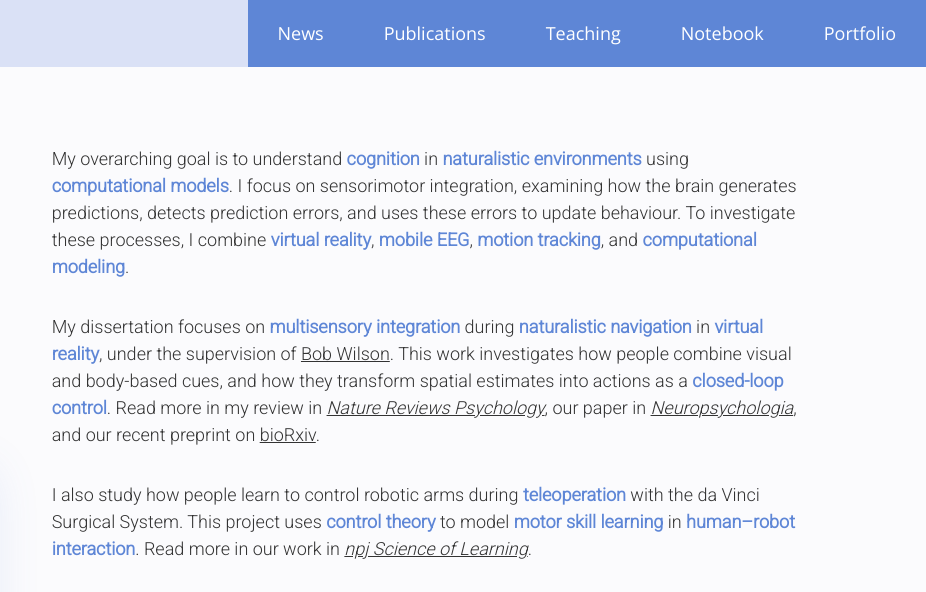
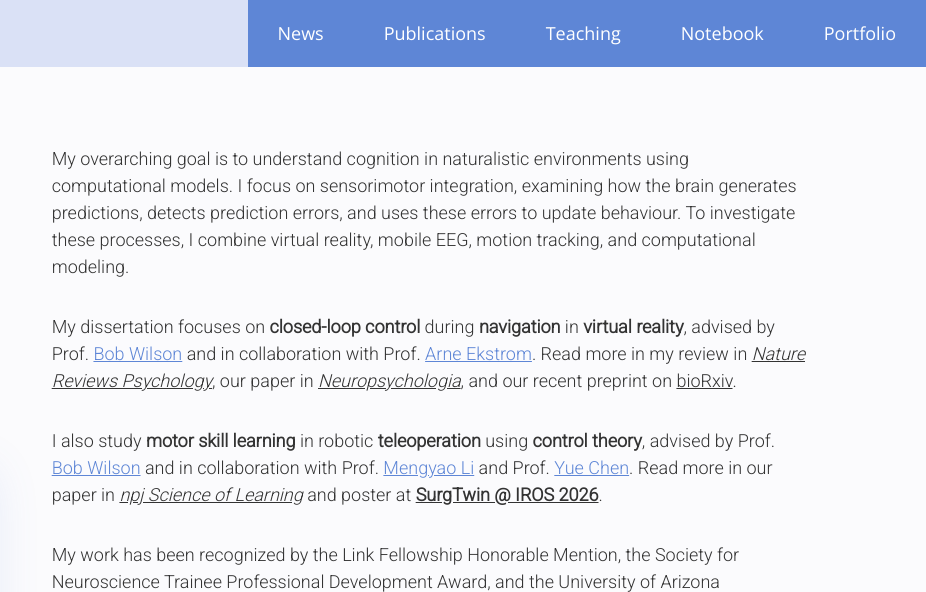
Before and after one commit to yinqihuang/yinqihuang.github.io, a plain HTML site: page index.html in a window 1280 px wide. Shown: the top 592 px of the page, 354-1280 px from the left. Drawn offline with nearby package versions, Linux system fonts and the light colour scheme; a script that the page names is missing.

Commit message:
update intro and neurips url

```diff
--- a/index.html
+++ b/index.html
@@ -36,6 +36,16 @@
         })();
     </script>
     <style>
+        #intro a,
+        #intro b,
+        #intro strong {
+            color: inherit;
+        }
+
+        #intro a.person-link {
+            color: #5e86d6;
+        }
+
         @media (min-width: 901px) {
             .profile-column {
                 top: 58px;
@@ -291,15 +301,15 @@
             <div class="w3-container" id="self-intro">
                 <div id="intro">
                     <p style="text-align:left; padding-bottom:1rem;">
-                        My overarching goal is to understand <b>cognition</b> in <b>naturalistic environments</b> using <b>computational models</b>. I focus on sensorimotor integration, examining how the brain generates predictions, detects prediction errors, and uses these errors to update behaviour. To investigate these processes, I combine <b>virtual reality</b>, <b>mobile EEG</b>, <b>motion tracking</b>, and <b>computational modeling</b>.
+                        My overarching goal is to understand cognition in naturalistic environments using computational models. I focus on sensorimotor integration, examining how the brain generates predictions, detects prediction errors, and uses these errors to update behaviour. To investigate these processes, I combine virtual reality, mobile EEG, motion tracking, and computational modeling.
                     </p>
 
                     <p style="text-align:left; padding-bottom:1rem;">
-                        My dissertation focuses on <b>multisensory integration</b> during <b>naturalistic navigation</b> in <b>virtual reality</b>, under the supervision of <a href="https://scholar.google.com/citations?user=4LxikSIAAAAJ&hl=en">Bob Wilson</a>. This work investigates how people combine visual and body-based cues, and how they transform spatial estimates into actions as a <b>closed-loop control</b>. Read more in my review in <a href="https://rdcu.be/dnUrW"><em>Nature Reviews Psychology</em></a>, our paper in <a href="https://www.sciencedirect.com/science/article/pii/S0028393225002866"><em>Neuropsychologia</em></a>, and our recent preprint on <a href="https://www.biorxiv.org/content/10.64898/2026.06.02.729319v1" target="_blank" rel="noopener">bioRxiv</a>.
+                        My dissertation focuses on <b>closed-loop control</b> during <b>navigation</b> in <b>virtual reality</b>, advised by Prof. <a class="person-link" href="https://scholar.google.com/citations?user=4LxikSIAAAAJ&amp;hl=en" target="_blank" rel="noopener">Bob Wilson</a> and in collaboration with Prof. <a class="person-link" href="https://scholar.google.com/citations?user=k21FbKYAAAAJ&amp;hl=en" target="_blank" rel="noopener">Arne Ekstrom</a>. Read more in my review in <a href="https://rdcu.be/dnUrW"><em>Nature Reviews Psychology</em></a>, our paper in <a href="https://www.sciencedirect.com/science/article/pii/S0028393225002866"><em>Neuropsychologia</em></a>, and our recent preprint on <a href="https://www.biorxiv.org/content/10.64898/2026.06.02.729319v1" target="_blank" rel="noopener">bioRxiv</a>.
                     </p>
 
                     <p style="text-align:left; padding-bottom:1rem;">
-                        I also study how people learn to control robotic arms during <b>teleoperation</b> with the da Vinci Surgical System. This project uses <b>control theory</b> to model <b>motor skill learning</b> in <b>human–robot interaction</b>. Read more in our work in <a href="https://www.nature.com/articles/s41539-026-00442-6" target="_blank" rel="noopener"><em>npj Science of Learning</em></a>.
+                        I also study <b>motor skill learning</b> in robotic <b>teleoperation</b> using <b>control theory</b>, advised by Prof. <a class="person-link" href="https://scholar.google.com/citations?user=4LxikSIAAAAJ&amp;hl=en" target="_blank" rel="noopener">Bob Wilson</a> and in collaboration with Prof. <a class="person-link" href="https://scholar.google.com/citations?user=9hxiv7cAAAAJ&amp;hl=en" target="_blank" rel="noopener">Mengyao Li</a> and Prof. <a class="person-link" href="https://scholar.google.com/citations?user=dDPQH3oAAAAJ&amp;hl=en" target="_blank" rel="noopener">Yue Chen</a>. Read more in our paper in <a href="https://www.nature.com/articles/s41539-026-00442-6" target="_blank" rel="noopener"><em>npj Science of Learning</em></a> and poster at <a href="https://utkauraslab.github.io/surgtwin-workshop.github.io/" target="_blank" rel="noopener"><b>SurgTwin @ IROS 2026</b></a>.
                     </p>
 
                     <p style="text-align:left; padding-bottom:1rem;">
@@ -379,7 +389,7 @@
                             <div class="news-item">
                                 <div class="news-date">2026.10</div>
                                 <div class="news-content">
-                                    Our work <b>"Do Simulated Users Reveal Behaviorally Observable States During Human–LLM Joint Decision Making?"</b> accepted by <a href="https://openreview.net/group?id=NeurIPS.cc/2026/Workshop/SocialAgent#tab-accept-poster" target="_blank" rel="noopener"><b>SocialAgent @ NeurIPS 2026</b></a>. See you in Atlanta!
+                                    Our work <b>"Do Simulated Users Reveal Behaviorally Observable States During Human–LLM Joint Decision Making?"</b> accepted by <a href="https://openreview.net/challenge?redirect=%2Fforum%3Fid%3D9G1RT5LJFU" target="_blank" rel="noopener"><b>SocialAgent @ NeurIPS 2026</b></a>. See you in Atlanta!
                                 </div>
                             </div>
                             <div class="news-item">
```
Also changed, not shown: 1 other file.
